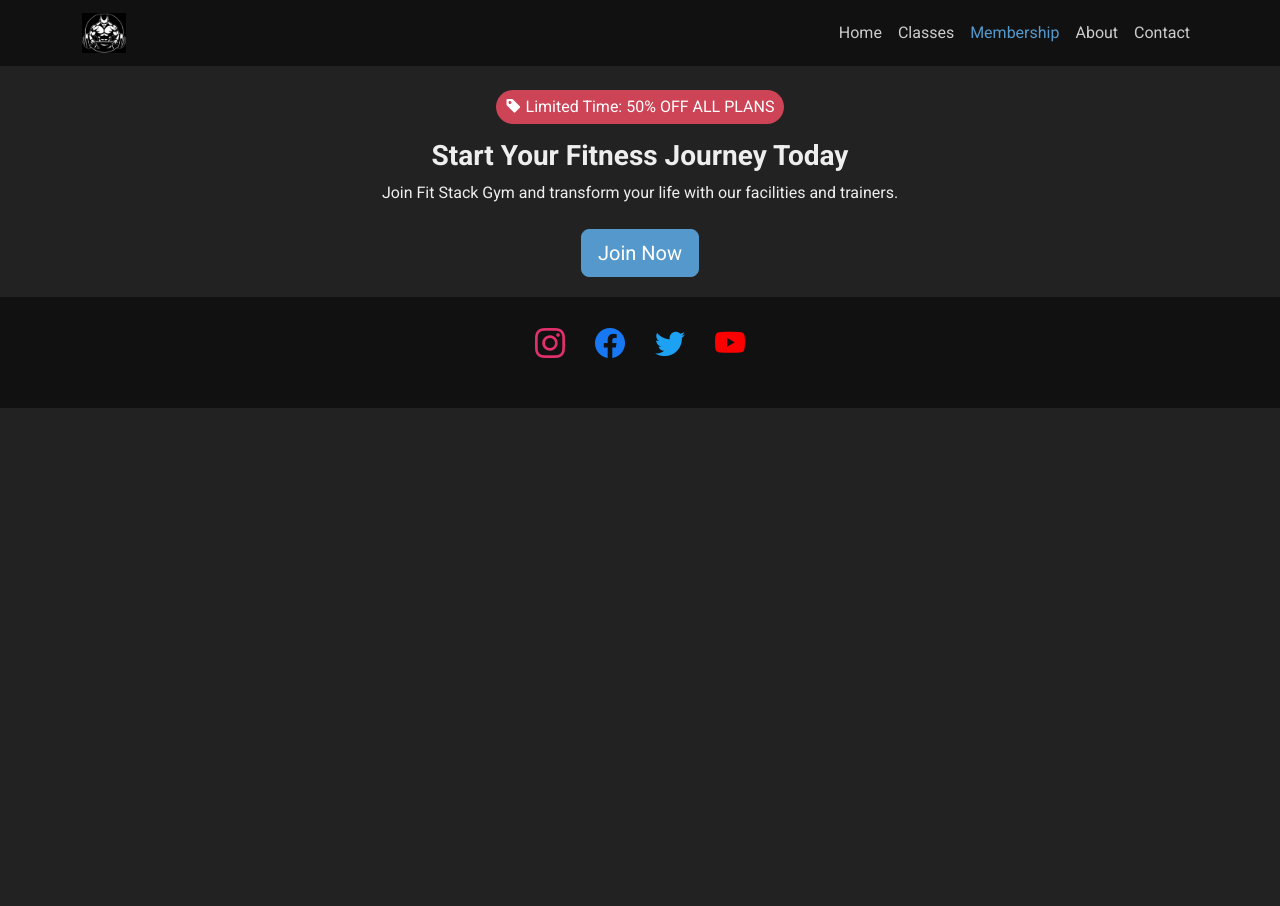
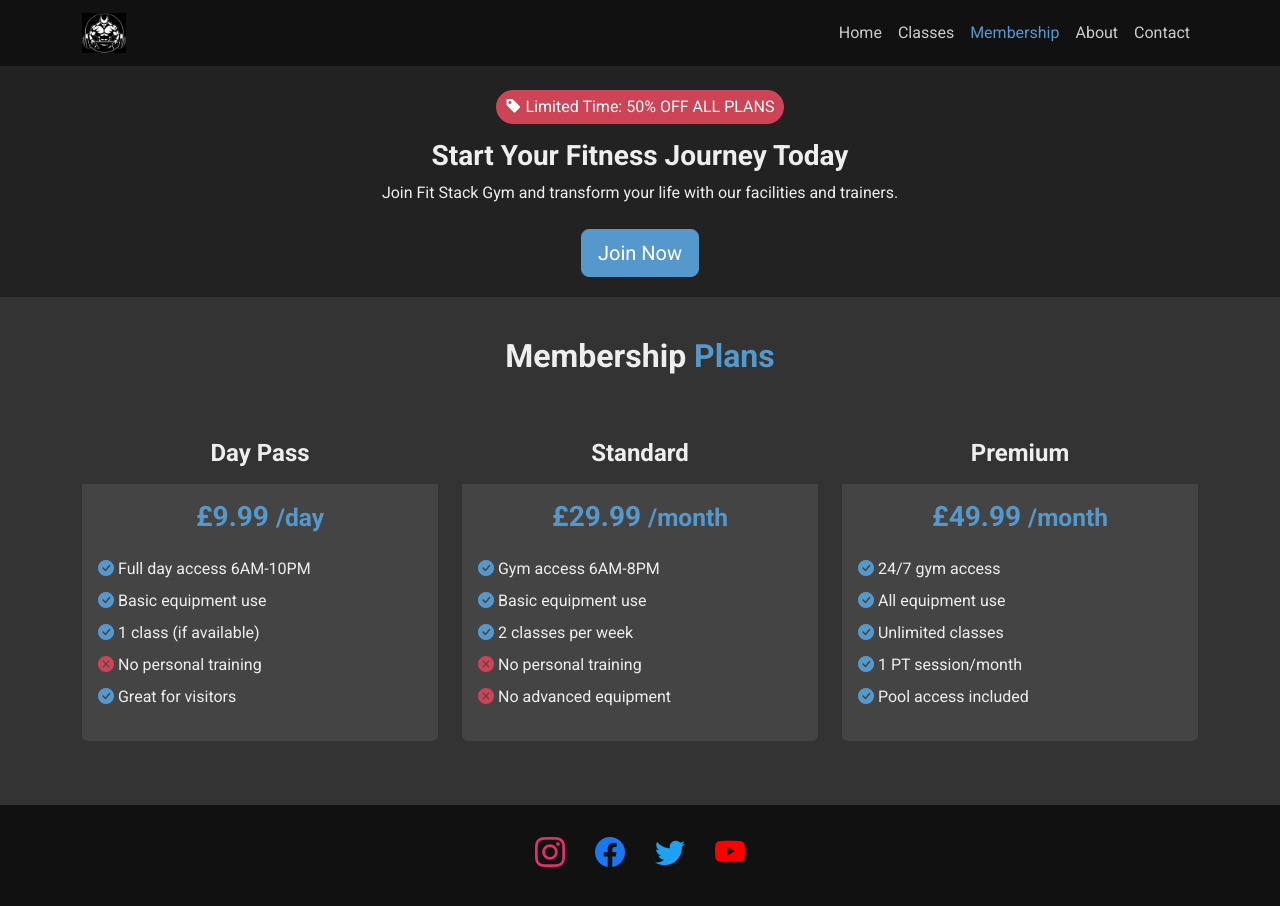
Before and after one commit to freed-man/mp1-gym, a plain HTML site: page membership.html in a window 1280 px wide. Before the commit the page ends 800 px from the top, so only its background shows below. Drawn offline with nearby package versions, Linux system fonts and the light colour scheme.

Commit message:
updated membership page
added 3 membership plans

```diff
--- a/assets/css/style.css
+++ b/assets/css/style.css
@@ -192,11 +192,40 @@ h1, h2, h3, h4, h5, h6 {
   height: 100%;
 }
 
+/* carousel styling */
+.carousel-item .image-placeholder {
+  height: 250px;
+}
+
 .carousel-control-prev-icon,
 .carousel-control-next-icon {
   background-color: rgba(0, 0, 0, 0.5);
   border-radius: 50%;
   padding: 10px;
+}
+
+/* membership cards */
+.membership-card {
+  background-color: #444;
+  color: #eee;
+  border: none;
+}
+
+.membership-card .card-header {
+  background-color: #333;
+  border: none;
+}
+
+.membership-card .card-title {
+  color: #5599cc;
+}
+
+.check-icon {
+  color: #5599cc;
+}
+
+.x-icon {
+  color: #cc4455;
 }
 
 /* testimonials */
--- a/membership.html
+++ b/membership.html
@@ -68,6 +68,78 @@
         </div>
     </section>
 
+    <main>
+        <!-- membership plans -->
+        <section class="main-content">
+            <div class="container">
+                <div class="row">
+                    <div class="col-12 text-center mb-5">
+                        <h2>Membership <span class="text-highlight">Plans</span></h2>
+                    </div>
+                </div>
+
+                <div class="row">
+                    <!-- day pass -->
+                    <div class="col-md-4 mb-4">
+                        <div class="card h-100 membership-card">
+                            <div class="card-header text-center">
+                                <h4>Day Pass</h4>
+                            </div>
+                            <div class="card-body">
+                                <h3 class="card-title text-center mb-4">£9.99 <small>/day</small></h3>
+                                <ul class="list-unstyled">
+                                    <li class="mb-2"><i class="bi bi-check-circle-fill check-icon"></i> Full day access 6AM-10PM</li>
+                                    <li class="mb-2"><i class="bi bi-check-circle-fill check-icon"></i> Basic equipment use</li>
+                                    <li class="mb-2"><i class="bi bi-check-circle-fill check-icon"></i> 1 class (if available)</li>
+                                    <li class="mb-2"><i class="bi bi-x-circle-fill x-icon"></i> No personal training</li>
+                                    <li class="mb-2"><i class="bi bi-check-circle-fill check-icon"></i> Great for visitors</li>
+                                </ul>
+                            </div>
+                        </div>
+                    </div>
+
+                    <!-- standard plan -->
+                    <div class="col-md-4 mb-4">
+                        <div class="card h-100 membership-card">
+                            <div class="card-header text-center">
+                                <h4>Standard</h4>
+                            </div>
+                            <div class="card-body">
+                                <h3 class="card-title text-center mb-4">£29.99 <small>/month</small></h3>
+                                <ul class="list-unstyled">
+                                    <li class="mb-2"><i class="bi bi-check-circle-fill check-icon"></i> Gym access 6AM-8PM</li>
+                                    <li class="mb-2"><i class="bi bi-check-circle-fill check-icon"></i> Basic equipment use</li>
+                                    <li class="mb-2"><i class="bi bi-check-circle-fill check-icon"></i> 2 classes per week</li>
+                                    <li class="mb-2"><i class="bi bi-x-circle-fill x-icon"></i> No personal training</li>
+                                    <li class="mb-2"><i class="bi bi-x-circle-fill x-icon"></i> No advanced equipment</li>
+                                </ul>
+                            </div>
+                        </div>
+                    </div>
+
+                    <!-- premium plan -->
+                    <div class="col-md-4 mb-4">
+                        <div class="card h-100 membership-card">
+                            <div class="card-header text-center">
+                                <h4>Premium</h4>
+                            </div>
+                            <div class="card-body">
+                                <h3 class="card-title text-center mb-4">£49.99 <small>/month</small></h3>
+                                <ul class="list-unstyled">
+                                    <li class="mb-2"><i class="bi bi-check-circle-fill check-icon"></i> 24/7 gym access</li>
+                                    <li class="mb-2"><i class="bi bi-check-circle-fill check-icon"></i> All equipment use</li>
+                                    <li class="mb-2"><i class="bi bi-check-circle-fill check-icon"></i> Unlimited classes</li>
+                                    <li class="mb-2"><i class="bi bi-check-circle-fill check-icon"></i> 1 PT session/month</li>
+                                    <li class="mb-2"><i class="bi bi-check-circle-fill check-icon"></i> Pool access included</li>
+                                </ul>
+                            </div>
+                        </div>
+                    </div>
+                </div>
+            </div>
+        </section>
+    </main>
+
     <!-- footer -->
     <footer class="footer">
         <div class="container">
```
